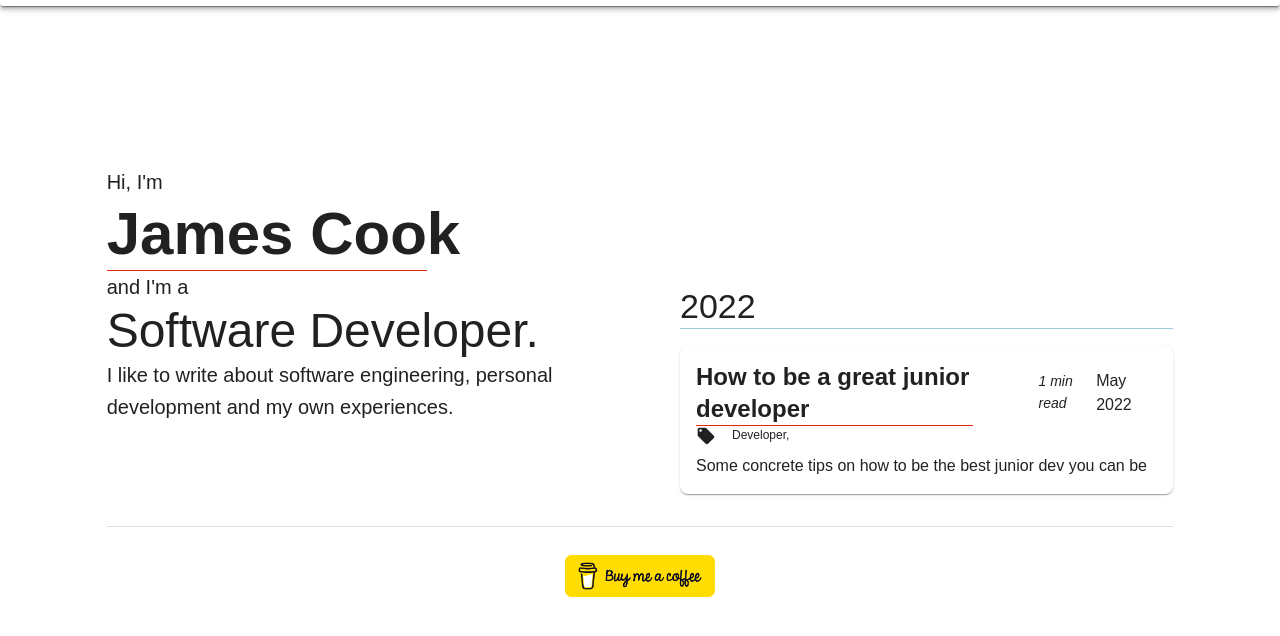
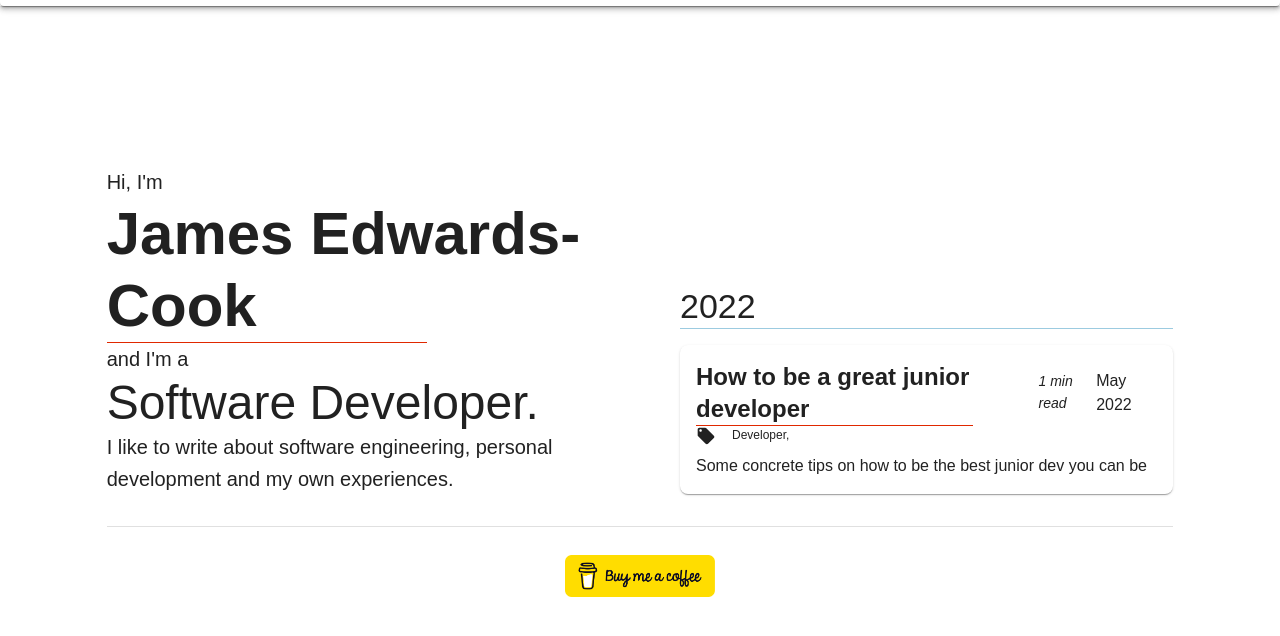
Before and after one commit to Cookjp/blog, a Gatsby site: page / in a window 1280 px wide. Shown: the part 100-736 px from the top of the page. Built offline with nearby package versions, Linux system fonts and the light colour scheme; Gatsby itself is replaced by a stand-in of ours.

Commit message:
change name in intro

```diff
--- a/src/components/Intro.js
+++ b/src/components/Intro.js
@@ -23,7 +23,7 @@ const Intro = () => {
       </Typography>
       <Typography variant="h2">
         <Box fontWeight="fontWeightBold">
-          James Cook
+          James Edwards-Cook
         </Box>
       </Typography>
       <motion.div
```
